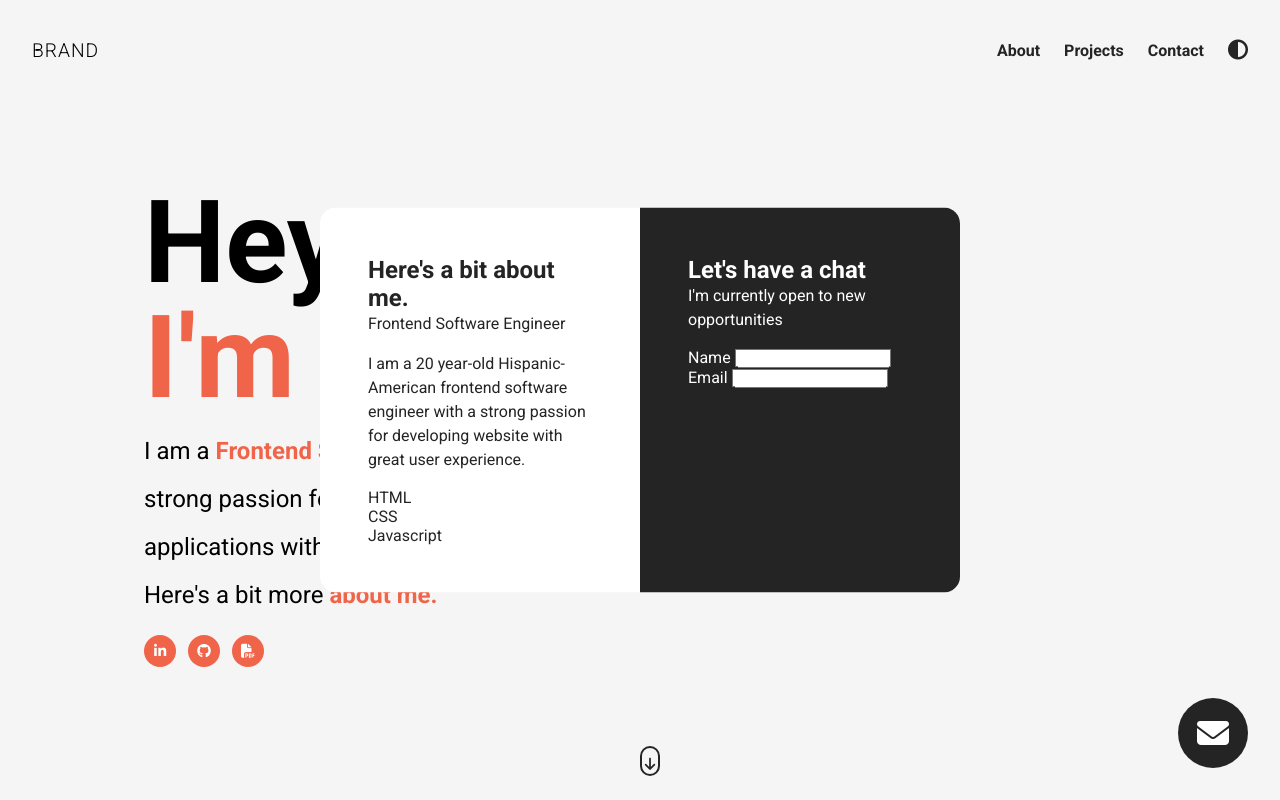
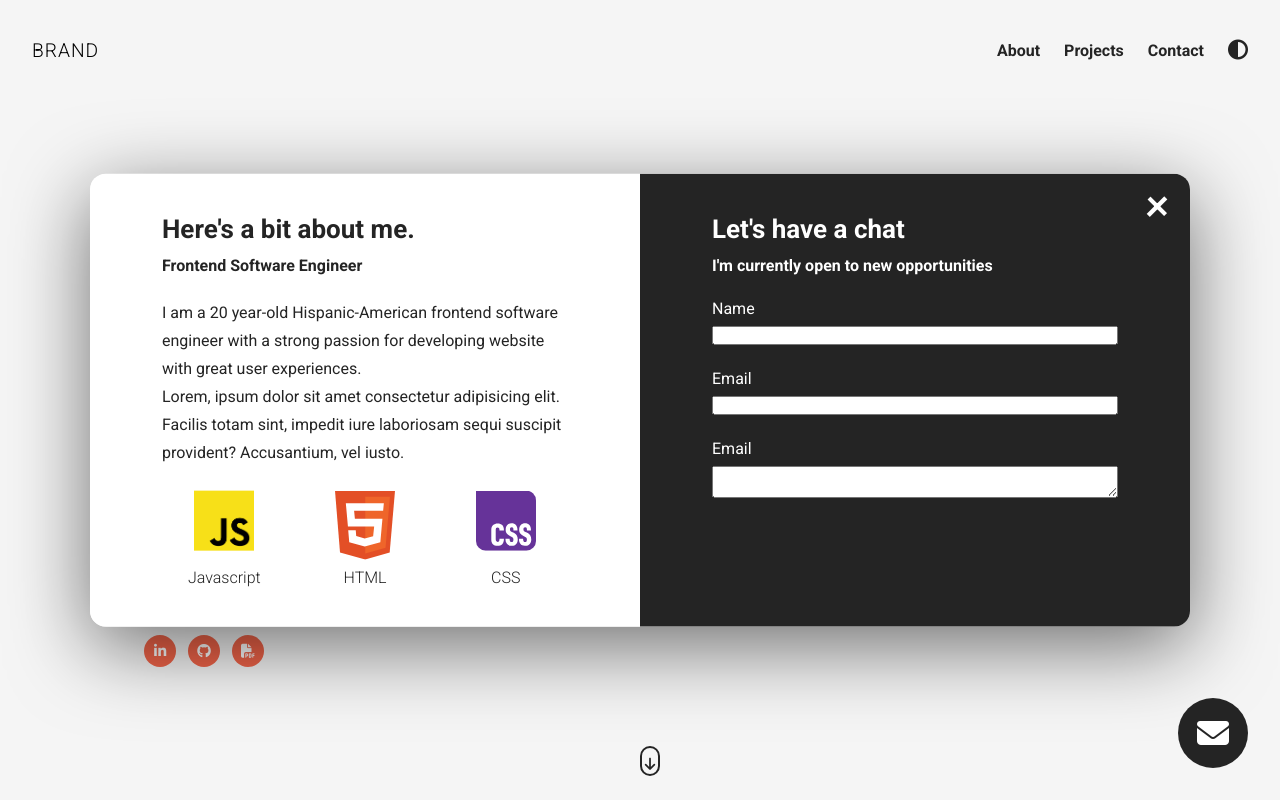
Before and after one commit to 6eansauce/fes__advanced-portfolio, a plain HTML site: page index.html in a window 1280 px wide. Shown: the top 800 px of the page. Drawn offline with Linux system fonts and the light colour scheme.

Commit message:
Modal first half complete

```diff
--- a/index.html
+++ b/index.html
@@ -86,32 +86,59 @@
           <i class="fas fa-arrow-down scroll__icon"></i>
         </a>
 
-        <div class="modal l-row">
+        <div class="modal l-col">
           <div class="modal__content modal__content--about-me l-col">
-            <div class="modal__header">
-              <h2 class="modal__title">Here's a bit about me.</h2>
-              <p class="modal__subtitle">Frontend Software Engineer</p>
+            <div class="modal__header l-col">
+              <h3 class="modal__title">Here's a bit about me.</h3>
+              <h4 class="modal__subtitle">Frontend Software Engineer</h4>
             </div>
 
             <p class="modal__description">
               I am a 20 year-old Hispanic-American frontend software engineer
               with a strong passion for developing website with great user
-              experience.
+              experiences.
+              <br />
+              Lorem, ipsum dolor sit amet consectetur adipisicing elit. Facilis
+              totam sint, impedit iure laboriosam sequi suscipit provident?
+              Accusantium, vel iusto.
             </p>
 
-            <ul class="modal__list">
-              <li>HTML</li>
-              <li>CSS</li>
-              <li>Javascript</li>
+            <ul class="modal__languages l-row">
+              <li class="language">
+                <span class="language__logo">
+                  <img src="./assets/javscript.png" alt="Javascript Logo" />
+                </span>
+
+                <span class="language__title">Javascript</span>
+              </li>
+
+              <li class="language">
+                <span class="language__logo">
+                  <img src="./assets/html.svg" alt="HTML Logo" />
+                </span>
+
+                <span class="language__title">HTML</span>
+              </li>
+
+              <li class="language">
+                <span class="language__logo">
+                  <img src="./assets/css.svg" alt="CSS Logo" />
+                </span>
+
+                <span class="language__title">CSS</span>
+              </li>
             </ul>
           </div>
 
           <div class="modal__content modal__content--contact-me l-col">
-            <div class="modal__header">
-              <h2>Let's have a chat</h2>
-              <p>I'm currently open to new opportunities</p>
+            <div class="modal__header l-col">
+              <h3 class="modal__title">Let's have a chat</h3>
+              <h4 class="modal__subtitle">
+                I'm currently open to new opportunities
+              </h4>
             </div>
-            <form action="" class="modal__form">
+
+            <form action="" class="modal__form l-col">
               <div class="modal__form-field">
                 <label for="name" class="modal__form-label">Name</label>
                 <input type="text" name="name" id="" required />
@@ -121,7 +148,14 @@
                 <label for="email" class="modal__form-label">Email</label>
                 <input type="email" name="email" id="" required />
               </div>
+
+              <div class="modal__form-field">
+                <label for="message" class="modal__form-label">Email</label>
+                <textarea name="message" id=""></textarea>
+              </div>
             </form>
+
+            <button class="modal__close button"></button>
           </div>
         </div>
       </div>
@@ -164,37 +198,6 @@
                   </ul>
                 </div>
               </li>
-
-              <!--
-              <li class="project l-col">
-                <span class="project__media">
-                  <img src="./assets/blinker mockup.png" alt="" />
-                </span>
-
-                <div class="project__content l-col">
-                  <h3 class="project__title">Car Sales Project</h3>
-                  <h4 class="project__subtitle">HTML, CSS, Javascript</h4>
-                  <p class="project__description">
-                    Lorem ipsum dolor sit, amet consectetur adipisicing elit.
-                    Dolorem dolor voluptate quasi nostrum, quia voluptatem non
-                    consequuntur nemo officiis eligendi!
-                  </p>
-                  <ul class="project__links l-row">
-                    <li>
-                      <a href="#" class="project__link">
-                        <i class="fab fa-github"></i>
-                      </a>
-                    </li>
-
-                    <li>
-                      <a href="#" class="project__link">
-                        <i class="fas fa-link"></i>
-                      </a>
-                    </li>
-                  </ul>
-                </div>
-              </li>
-              -->
             </ul>
           </div>
         </div>
--- a/style.css
+++ b/style.css
@@ -170,7 +170,6 @@ a {
   letter-spacing: 1px;
 }
 
-
 /*
 
   MASTHEAD (HEADER + HERO)
@@ -279,15 +278,18 @@ a {
   top: 50%;
   left: 50%;
   transform: translate(-50%, -50%);
+  width: min(1100px, 90%);
 
   overflow: hidden;
   border-radius: 16px;
+  box-shadow: 0 20px 80px 0 rgba(0, 0, 0, 0.55);
 }
 
 .modal__content {
   flex: 1;
-  gap: 1rem;
-  padding: 3rem;
+  gap: 1.5rem;
+  padding-block: 2.5rem;
+  padding-inline: 4.5rem;
 }
 
 .modal__content--about-me {
@@ -298,6 +300,66 @@ a {
 .modal__content--contact-me {
   color: var(--color-text-invert);
   background: var(--color-base-black);
+}
+
+.modal__header {
+  gap: 0.75rem;
+}
+
+.modal__title {
+  font-size: 1.625rem;
+}
+
+.modal__description {
+  line-height: 1.75;
+}
+
+.modal__languages {
+  justify-content: space-around;
+  gap: 1rem;
+}
+
+.modal__close {
+  --button-font-size: 3rem;
+  --button-background: transparent;
+
+  position: absolute;
+  top: 0;
+  right: 0;
+  margin: 1rem;
+}
+
+.modal__close::after {
+  content: "+";
+  transform: rotate(45deg);
+}
+
+.language {
+  display: flex;
+  flex-direction: column;
+  align-items: center;
+  gap: 8px;
+  flex: 1;
+  min-width: 0;
+}
+
+.language__logo {
+  flex: 1;
+  max-width: 60px;
+}
+
+.language__title {
+  font-weight: 300;
+}
+
+.modal__form {
+  gap: 1.5rem;
+}
+
+.modal__form-field {
+  display: flex;
+  flex-direction: column;
+  gap: 8px;
 }
 
 /*
@@ -419,3 +481,9 @@ a {
 .footer__link {
   color: currentColor;
 }
+
+@media (min-width: 48rem) {
+  .modal {
+    flex-direction: row;
+  }
+}
```
Also changed, not shown: assets/css.svg (added), assets/html.svg (added), assets/javscript.png (added).
